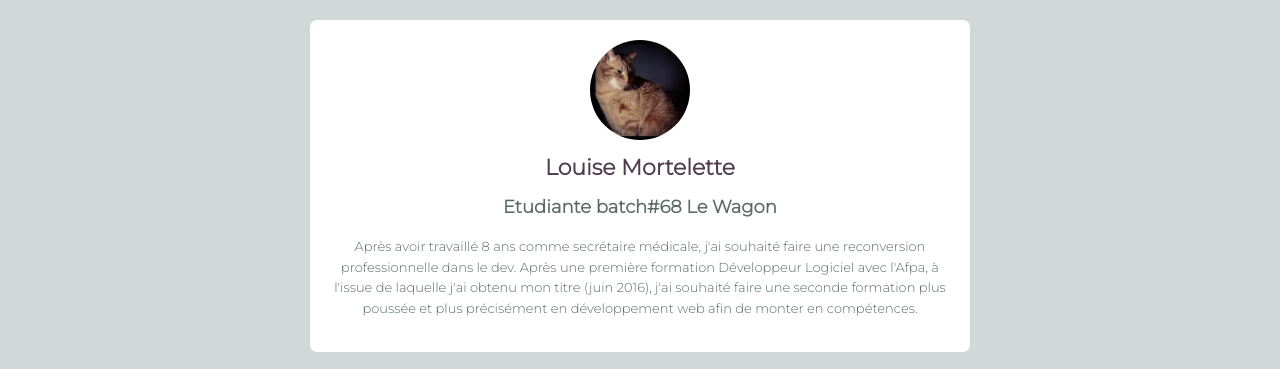
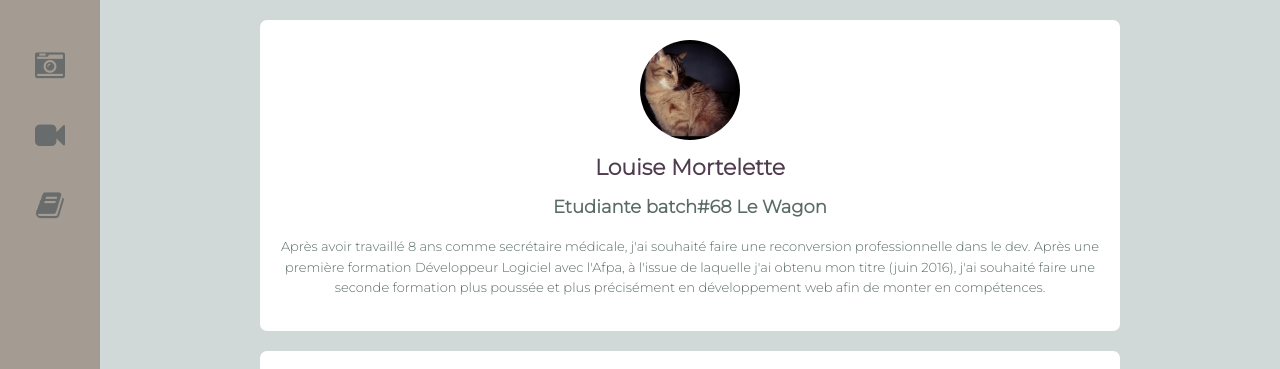
Before and after one commit to Louiseblaaa/profile, a plain HTML site: page index.html in a window 1280 px wide. Shown: the top 369 px of the page. Drawn offline with Linux system fonts and the light colour scheme.

Commit message:
optionnel 1 terminé

```diff
--- a/index.html
+++ b/index.html
@@ -13,6 +13,14 @@
   <link rel="stylesheet" href="style.css">
 </head>
 <body>
+  <div id="sidebar">
+  <ul class="list-inline text-center">
+    <li><i class="fa fa-camera-retro" aria-hidden="true"></i></li>
+    <li><i class="fa fa-video-camera" aria-hidden="true"></i></li>
+    <li><i class="fa fa-book" aria-hidden="true"></i></li>
+  </ul>
+  </div>
+  <div id="page-content">
     <div class="container">
       <div class="card text-center">
         <img class ="img-circle" id="logo" src="images/tigroo.jpg" alt="tigroo">
@@ -102,5 +110,6 @@
         </ul>
       </div>
     </div>
+  </div>
 </body>
 </html>
--- a/style.css
+++ b/style.css
@@ -47,7 +47,7 @@ li > a:hover {
 }
 
 .container {
-  width: 700px;
+  width: 900px;
   margin: 0 auto;
 }
 
@@ -80,3 +80,18 @@ li > a:hover {
 .list-inline {
   padding-left: 0px;
 }
+
+#sidebar {
+  background-color: #785e4d;
+  position: fixed;
+  width: 100px;
+  left: 0;
+  top: 0;
+  bottom: 0;
+  opacity: 0.5;
+  font-size: 30px;
+}
+
+#page-content {
+  margin-left: 100px;
+}
```
Lines whose indentation alone changed are shown as unchanged.
